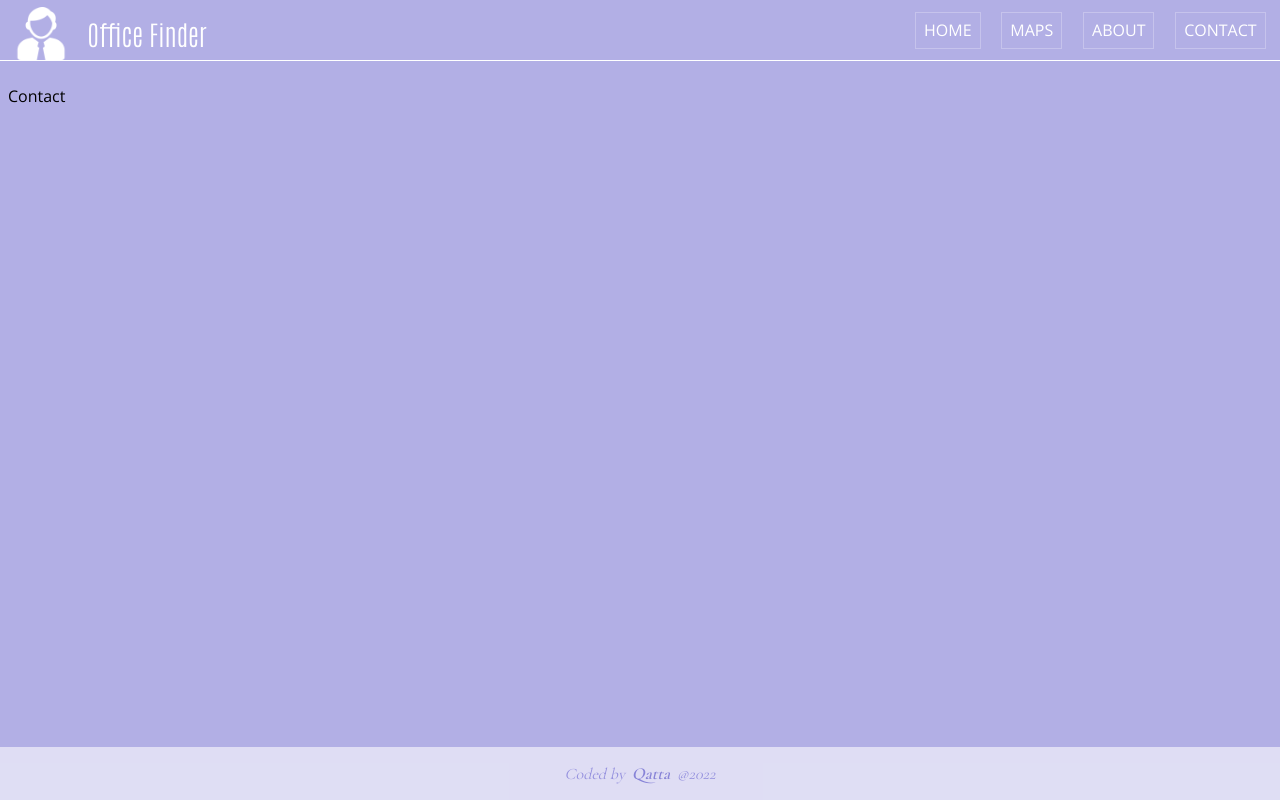
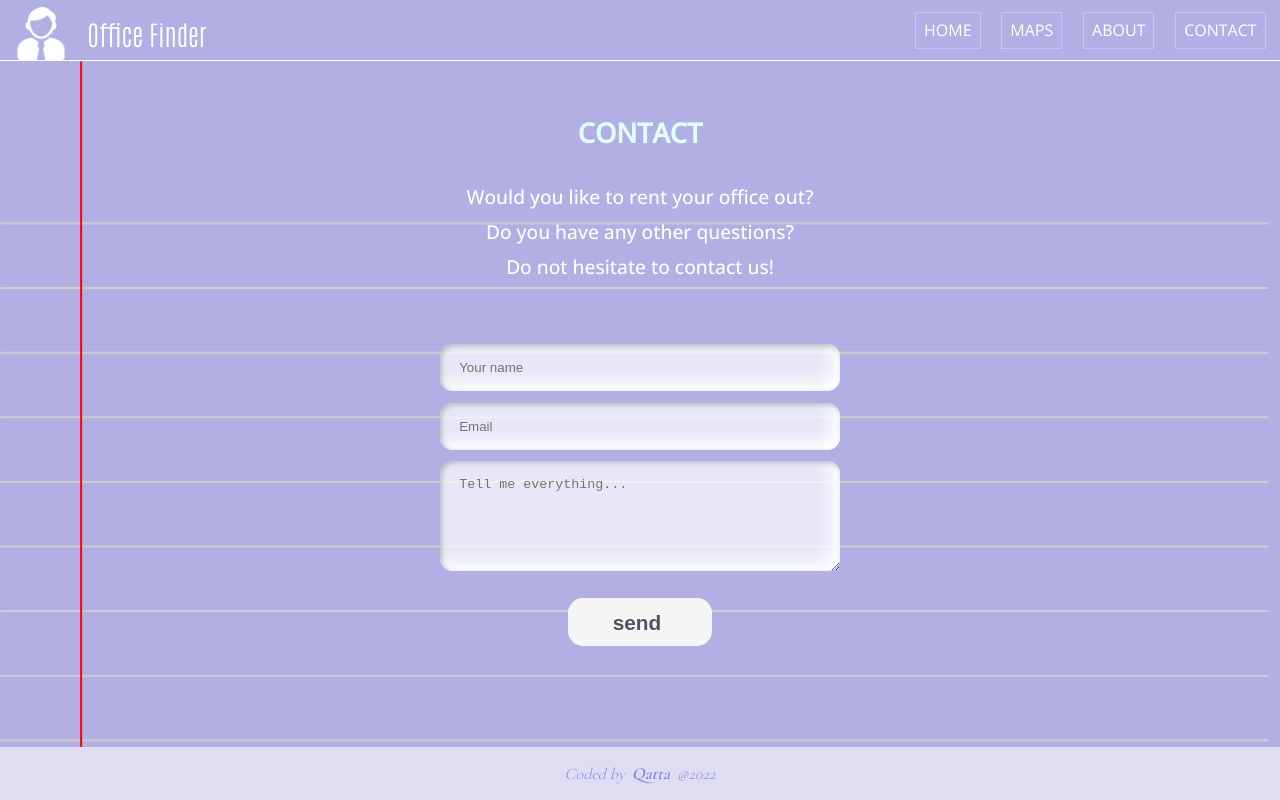
Before and after one commit to qatta93/office-finder, a Next.js app: page /contact in a window 1280 px wide. Built offline with nearby package versions, Linux system fonts and the light colour scheme.

Commit message:
add contact page

```diff
--- a/pages/about.tsx
+++ b/pages/about.tsx
@@ -97,7 +97,7 @@ const Notepad = styled.section`
 
 
 
-  @media only screen and (min-width: 578px) {
+  @media only screen and (min-width: 576px) {
     margin-top: 4rem;
     height: 400px;
     min-width: 50vw;
--- a/pages/contact.tsx
+++ b/pages/contact.tsx
@@ -1,12 +1,40 @@
 import type { NextPage } from 'next'
 import styled from 'styled-components';
-import Image from 'next/image';
-import Link from 'next/link';
+
 
 const Contact: NextPage = () => {
+
   return (
     <Section>
-        <p>Contact</p>
+      <h1>CONTACT</h1>
+      <p>Would you like to rent your office out?</p>
+      <p>Do you have any other questions?</p>
+      <p>Do not hesitate to contact us!</p>
+      <Form >
+      <input
+        type="text"
+        placeholder="Your name"
+        name="name"
+        required
+      />
+      <input
+        type="email"
+        placeholder="Email"
+        name="email"
+        required
+      />
+      <textarea
+        placeholder="Tell me everything..."
+        name="message"
+        required
+      />
+      <button
+        type="submit"
+        value="Download CTA"
+      >
+        send
+      </button>
+    </Form>
     </Section>
   )
 }
@@ -15,4 +43,82 @@ export default Contact;
 
 const Section = styled.section`
   padding: 0.5rem;
+  height: calc(100vh - 130px);
+  overflow: scroll;
+  background-image: url("images/paper.png");
+  background-size: auto 100%;
+  background-size: cover;
+
+  @media only screen and (min-width: 1200px) {
+    overflow: hidden;
+  }
+
+
+  h1 {
+    text-align: center;
+    font-size: 1.7rem;
+    color: #E1FDFF;
+    margin-bottom: 0.8rem;
+
+    @media only screen and (min-width: 576px) {
+      margin-bottom: 2rem;
+    }
+  }
+
+  p {
+    color: white;
+    text-align: center;
+    font-weight: 500;
+    margin: 0.5rem;
+
+    @media only screen and (min-width: 576px) {
+      font-size: 1.2rem;
+    }
+  }
+
+  @media only screen and (min-width: 1200px) {
+    padding: 0.5rem 3rem;
+  }
 `
+
+const Form = styled.section`
+  display: flex;
+  flex-direction: column;
+  width: 80%;
+  margin: 2rem auto;
+
+  @media only screen and (min-width: 576px) {
+    margin-top: 4rem;
+    height: 400px;
+    width: 400px;
+  }
+
+  input,
+  textarea {
+    padding: 1rem 1.2rem;
+    margin-bottom: 0.7rem;
+    background-color: rgba(255, 255, 255, 0.705);
+    border: none;
+    box-shadow: inset 2px 2px 5px #b8b9be,inset -8px -8px 15px #fff!important;
+    border-radius: 0.8rem;
+  }
+
+  textarea {
+    padding-bottom: 4rem;
+  }
+
+  button {
+    width: 9rem;
+    height: 3rem;
+    margin: 1rem auto;
+    background-color: #F5F5F5;
+    border: none;
+    border-radius: 15px;
+    line-height: 3rem;
+    font-size: 1.3rem;
+    font-weight: bold;
+    color: #4D535F;
+    padding-left: 0;
+    cursor: pointer;
+  }
+`
--- a/pages/index.tsx
+++ b/pages/index.tsx
@@ -9,25 +9,21 @@ const Home: NextPage = () => {
   const [splineLoad, setSplineLoad] = useState<boolean>(false);
   const [showFallback, setShowFallback] = useState<boolean>(true)
 
-  console.log(splineLoad)
-
   useEffect(() => {
     setTimeout(function(){
       setShowFallback(false)
     }, 4000);
   }, [splineLoad])
 
-console.log('showfallback', showFallback)
 
   const router = useRouter()
 
   function onBtnClickHandle(){
-    console.log('its working')
     setTimeout(function(){
       router.push({
         pathname: '/maps',
       })
- }, 1000);
+ }, 0);
 }
 
 const Spline = React.lazy(() => import('@splinetool/react-spline'));
--- a/src/components/Layout.tsx
+++ b/src/components/Layout.tsx
@@ -1,4 +1,4 @@
-import React, { useState } from 'react';
+import React, { useEffect, useState } from 'react';
 import { NavbarSection } from './NavbarSection';
 import { FooterSection } from './FooterSection';
 import styled from 'styled-components';
@@ -8,12 +8,10 @@ export const Layout = ({ children }:React.PropsWithChildren<{}>) => {
 
   const [menuPopup, setMenuPopup] = useState<boolean>(false);
 
-  console.log(menuPopup)
-
   const handleMenuClick = () => {
     setTimeout(function() {
       setMenuPopup(false);
-  }, 500);
+    }, 200);
   }
 
   return (
```
